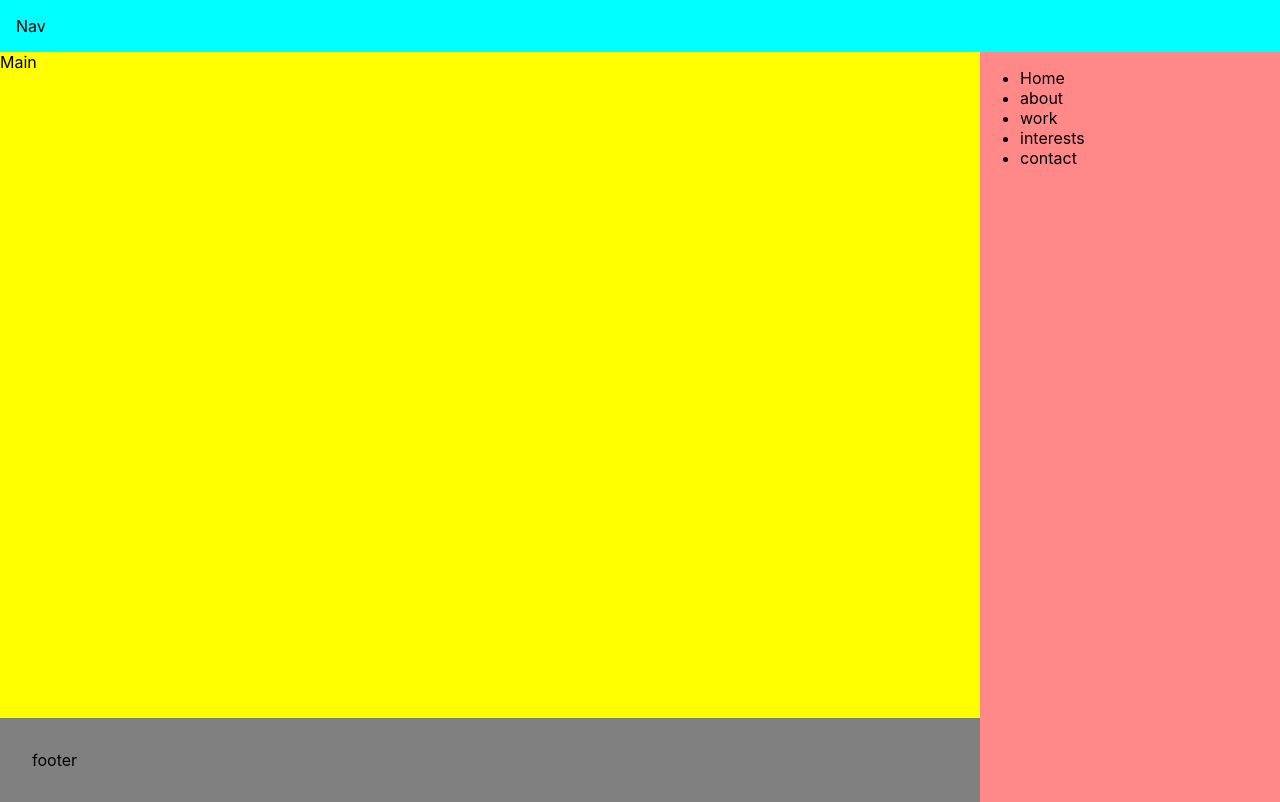
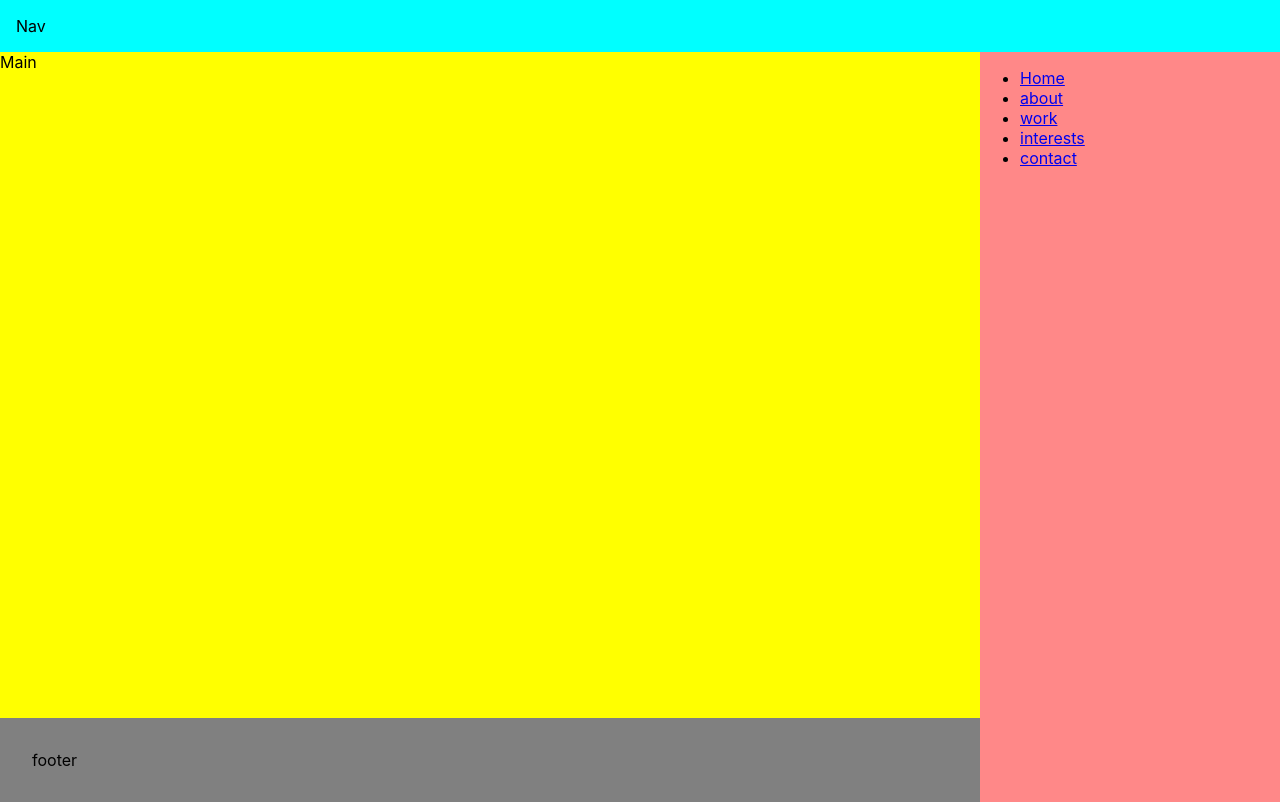
Before and after one commit to ralleyne531/Portfolio, a React (Create React App) app in the folder UI/portfolio/: page / in a window 1280 px wide. Built offline with nearby package versions, Linux system fonts and the light colour scheme.

Commit message:
Placing 'a' element inside of sidebar li

```diff
--- a/UI/portfolio/src/Components/Sidebar.js
+++ b/UI/portfolio/src/Components/Sidebar.js
@@ -4,11 +4,11 @@
 
     return(
         <ul>
-            <li>Home</li>
-            <li>about</li>
-            <li>work</li>
-            <li>interests</li>
-            <li>contact</li>
+            <li><a href={"#"}>Home</a></li>
+            <li><a href={"#"}>about</a></li>
+            <li><a href={"#"}>work</a></li>
+            <li><a href={"#"}>interests</a></li>
+            <li><a href={"#"}>contact</a></li>
         </ul>
     )
 }
```
